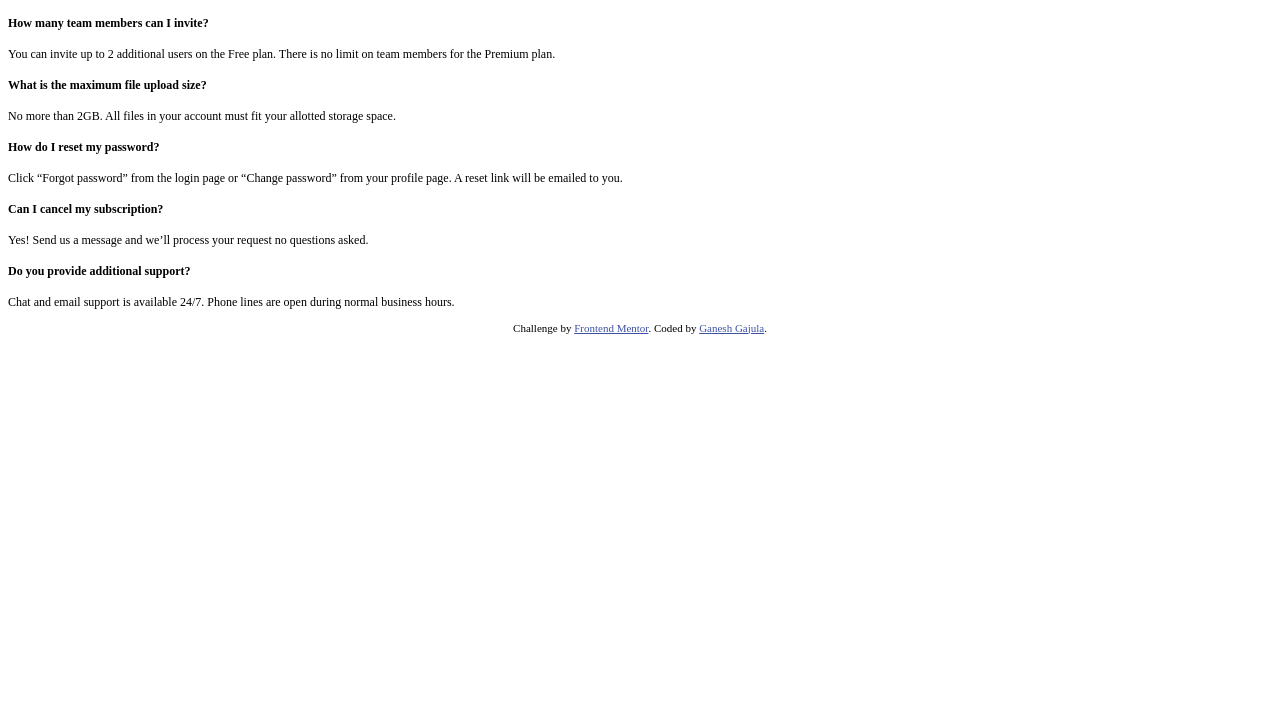
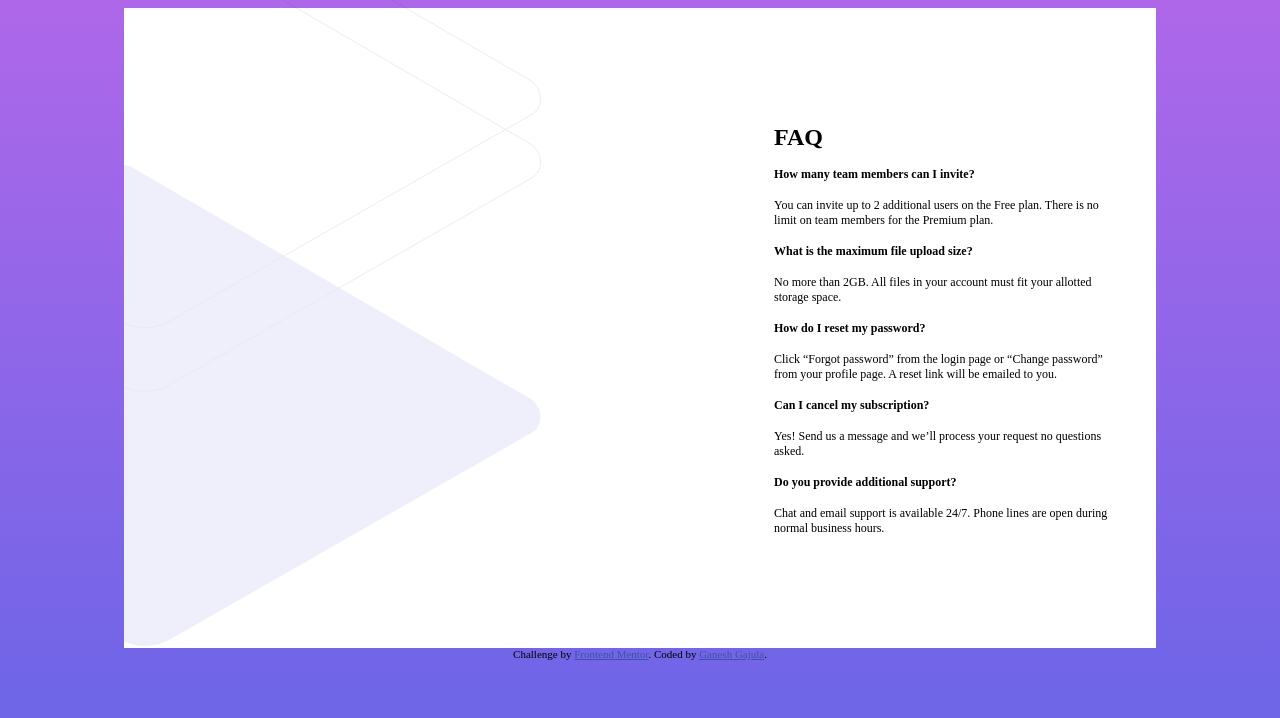
Before and after one commit to ganeshgajula/faq-accordion-card-frontendmentor, a plain HTML site: page index.html in a window 1280 px wide. Drawn offline with Linux system fonts and the light colour scheme.

Commit message:
style: styling web view

```diff
--- a/index.html
+++ b/index.html
@@ -17,34 +17,53 @@
     <!-- Feel free to remove these styles or customise in your own stylesheet 👍 -->
   </head>
   <body>
+    <div id="container">
+      <div id="img-container">
+        <img class="left-img" src="/images/bg-pattern-desktop.svg" alt="" />
+      </div>
+      <div id="faq-container">
+        <h1>FAQ</h1>
+        <div id="faq-1">
           <h4>How many team members can I invite?</h4>
           <p>
-      You can invite up to 2 additional users on the Free plan. There is no
-      limit on team members for the Premium plan.
+            You can invite up to 2 additional users on the Free plan. There is
+            no limit on team members for the Premium plan.
           </p>
+        </div>
 
+        <div id="faq-2">
           <h4>What is the maximum file upload size?</h4>
           <p>
-      No more than 2GB. All files in your account must fit your allotted storage
-      space.
+            No more than 2GB. All files in your account must fit your allotted
+            storage space.
           </p>
+        </div>
 
+        <div id="faq-3">
           <h4>How do I reset my password?</h4>
           <p>
-      Click “Forgot password” from the login page or “Change password” from your
-      profile page. A reset link will be emailed to you.
+            Click “Forgot password” from the login page or “Change password”
+            from your profile page. A reset link will be emailed to you.
           </p>
+        </div>
 
+        <div id="faq-4">
           <h4>Can I cancel my subscription?</h4>
           <p>
-      Yes! Send us a message and we’ll process your request no questions asked.
+            Yes! Send us a message and we’ll process your request no questions
+            asked.
           </p>
+        </div>
 
+        <div id="faq-5">
           <h4>Do you provide additional support?</h4>
           <p>
-      Chat and email support is available 24/7. Phone lines are open during
-      normal business hours.
+            Chat and email support is available 24/7. Phone lines are open
+            during normal business hours.
           </p>
+        </div>
+      </div>
+    </div>
 
     <div class="attribution">
       Challenge by
--- a/styles.css
+++ b/styles.css
@@ -1,3 +1,5 @@
+@import url("https://fonts.googleapis.com/css2?family=Kumbh+Sans:wght@400;700&display=swap");
+
 .attribution {
   font-size: 11px;
   text-align: center;
@@ -10,9 +12,50 @@
   --very-dark-desaturated-blue-text: hsl(238, 29%, 16%);
   --soft-red-text: hsl(14, 88%, 65%);
   --background-soft-violet: hsl(273, 75%, 66%);
-  --background-soft-blut: hsl(240, 73%, 65%);
+  --background-soft-blue: hsl(240, 73%, 65%);
+  --very-dark-grayish-blue: hsl(237, 12%, 33%);
+  --dark-grayish-blue: hsl(240, 6%, 50%);
+  --light-grayish-blue: hsl(240, 5%, 91%);
 }
 
 body {
+  height: 100vh;
   font-size: 12px;
+  background: linear-gradient(
+    var(--background-soft-violet),
+    var(--background-soft-blue)
+  );
+  /* background: url("/images") no-repeat left center; */
 }
+
+#container {
+  display: flex;
+  justify-content: space-between;
+  align-items: center;
+  background-color: #fff;
+  padding-right: 2rem;
+  max-width: 1000px;
+  margin: auto;
+  height: 80vh;
+}
+
+#img-container {
+  position: relative;
+  max-width: 600px;
+  overflow: hidden;
+  /* width: 100%;
+  height: 100%; */
+}
+
+.left-img {
+  /* width: -50%; */
+  overflow: hidden;
+  height: 800px;
+  position: relative;
+  transform: translate(-49%, -10%);
+  /* left: -50%; */
+}
+
+#faq-container {
+  max-width: 350px;
+}
```
Lines whose indentation alone changed are shown as unchanged.
